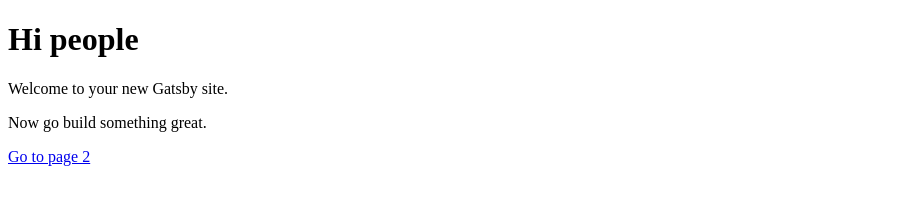
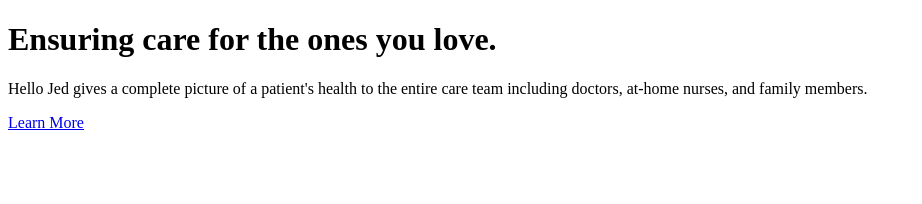
Before and after one commit to patricknlewis/my-react-app, a Gatsby site: page / in a window 1280 px wide. Shown: the whole page, without its empty margins (0-922 px from the left). Built offline with nearby package versions, Linux system fonts and the light colour scheme; Gatsby itself is replaced by a stand-in of ours.

Commit message:
Update watch button text

```diff
--- a/gatsby-config.js
+++ b/gatsby-config.js
@@ -1,6 +1,6 @@
 module.exports = {
   siteMetadata: {
-    title: 'Gatsby Default Starter',
+    title: 'Hello Jed',
   },
   plugins: ['gatsby-plugin-react-helmet'],
 }
--- a/src/pages/index.js
+++ b/src/pages/index.js
@@ -3,10 +3,9 @@
 
 const IndexPage = () => (
   <div>
-    <h1>Hi people</h1>
-    <p>Welcome to your new Gatsby site.</p>
-    <p>Now go build something great.</p>
-    <Link to="/page-2/">Go to page 2</Link>
+    <h1>Ensuring care for the ones you love.</h1>
+    <p>Hello Jed gives a complete picture of a patient's health to the entire care team including doctors, at-home nurses, and family members.</p>
+    <Link to="/page-2/">Learn More</Link>
   </div>
 )
 
```
